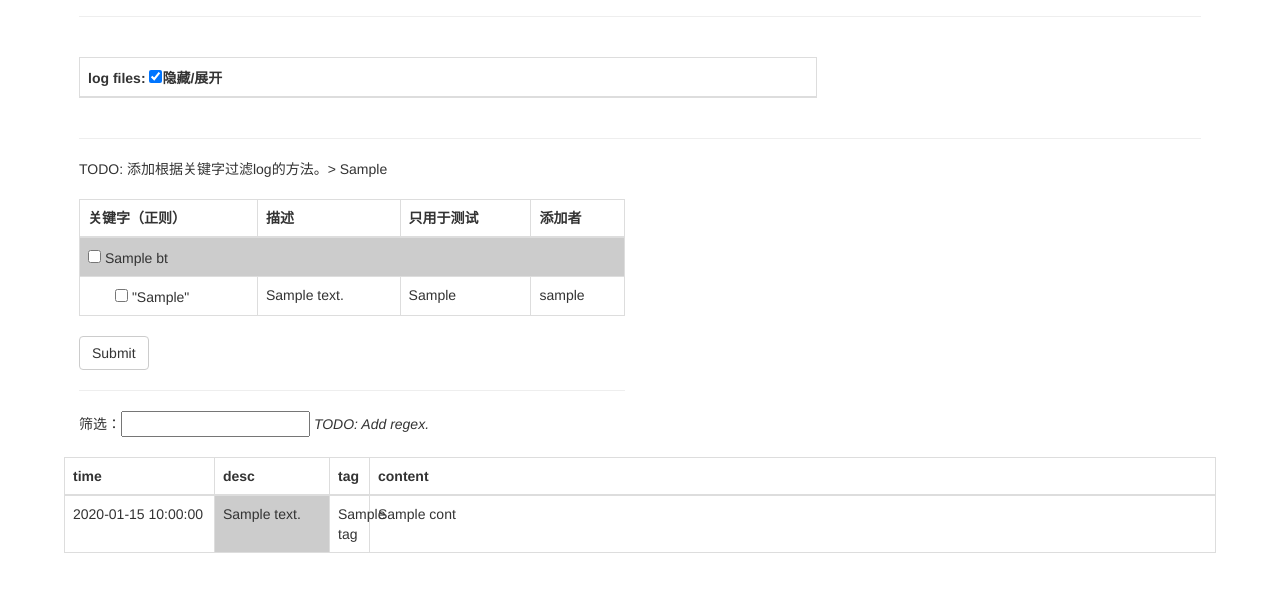
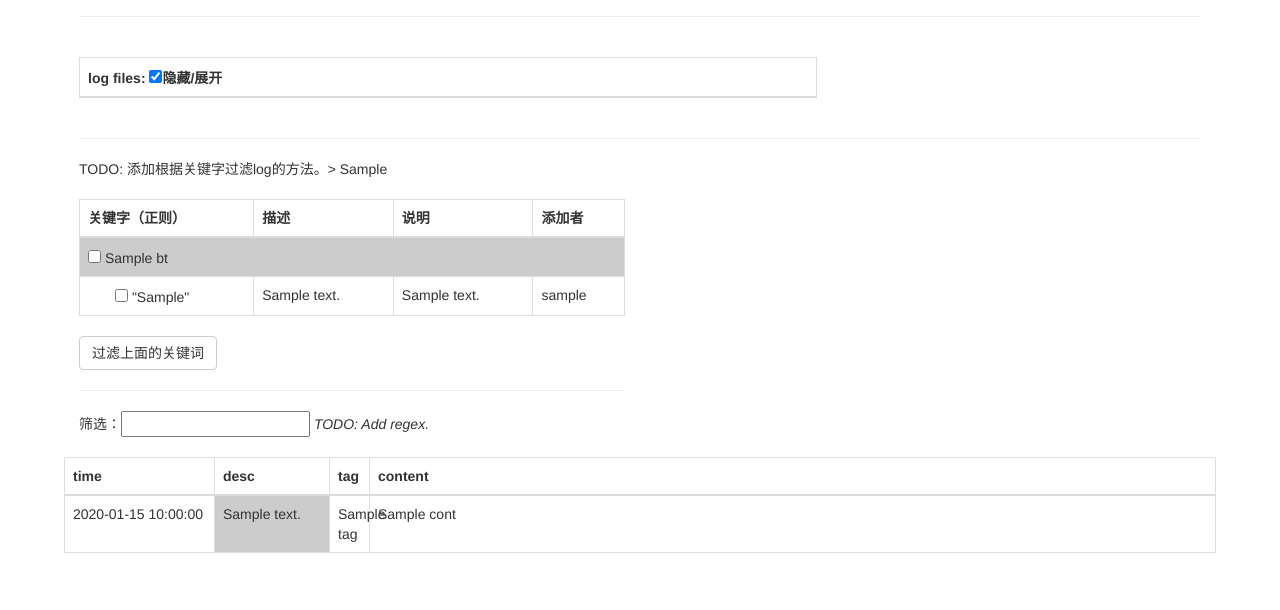
Before and after one commit to DonYum/LogAna, a Flask app: template app/templates/log_analyzer/analyzer_res.html in a window 1280 px wide. Shown: the part 256-866 px from the top of the page. Run offline with Flask 2, Linux system fonts and the light colour scheme; the template is opened without the code that fills it: most values are stand-ins (such as "Sample title", 1, 10 or a date in 2020); some libraries are stand-ins or nearby versions.

Commit message:
Modify log_res page.

```diff
--- a/app/log_analyzer/views.py
+++ b/app/log_analyzer/views.py
@@ -192,7 +192,7 @@ def analyzer_res(id, all):
     ref_html = ''
     # kw_list = []
 
-    sk_form = SelectKeywordsForm()
+    # sk_form = SelectKeywordsForm()
 
     ana = LogAnalyzer.query.get_or_404(id)
     log_dir = get_dst_dir_from_url(ana.ftp_url)
@@ -240,7 +240,7 @@ def analyzer_res(id, all):
             # print('RJZ: file=' + log_path)
             log_files.append((log_path, log_path_dis))
 
-    return render_template('log_analyzer/analyzer_res.html', sk_form=sk_form, url=ana.ftp_url,
+    return render_template('log_analyzer/analyzer_res.html', url=ana.ftp_url,
             ana_res=ana_res, kw_format=kw_format, log_files=log_files, id=id, kw_list=kw_list)
 
 
--- a/app/templates/log_analyzer/analyzer_res.html
+++ b/app/templates/log_analyzer/analyzer_res.html
@@ -49,7 +49,7 @@
         <tr>
             <th>关键字（正则）</th>
             <th>描述</th>
-            <th>只用于测试</th>
+            <th>说明</th>
             <th>添加者</th>
         </tr>
     </thead>
@@ -64,14 +64,14 @@
                 <input type="checkbox" id="kw_list_{{ kw_format[key]['bt'].id }}" name="kw_list" class="kw_check" {% if kw.id in kw_list %} checked="checked" {% endif %} value="{{ kw.id }}"> </input>
                 "{{ kw.kw_regex }}"</td>
             <td>{{ kw.description }}</td>
-            <td>{{ kw.test_flag }}</td>
+            <td>{{ kw.comment }}</td>
             <td>{{ kw.author.username }}</td>
         </tr>
         {% endfor %}
     {% endfor %}
     </tbody>
 </table>
-<input class="btn btn-default" id="submit" name="submit" type="submit" value="Submit">
+<input class="btn btn-default" id="submit" name="submit" type="submit" value="过滤上面的关键词">
 </form>
 <hr />
 </div>
```
Also changed, not shown: app/log_analyzer/forms.py (+4 -4 lines).
